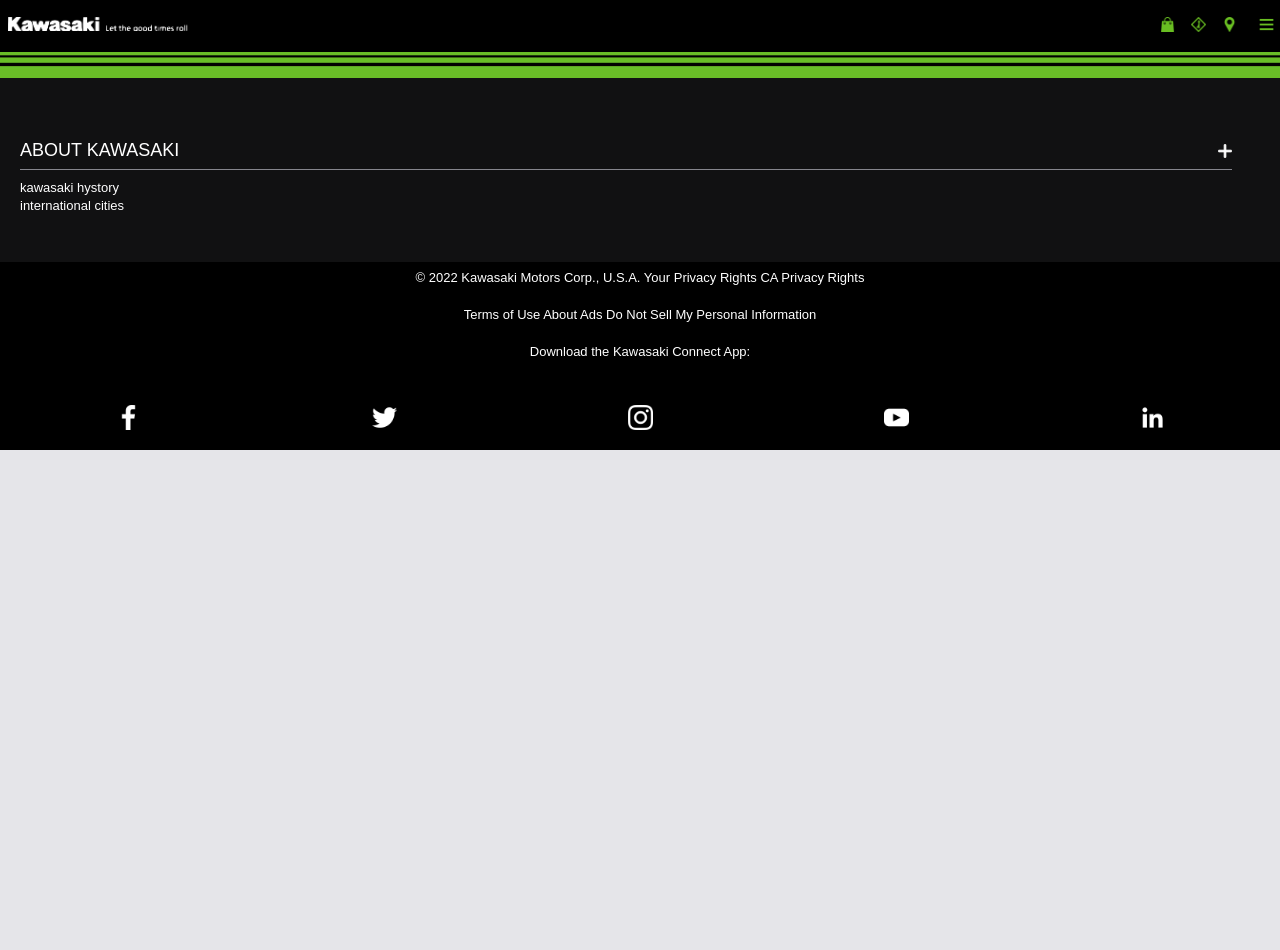
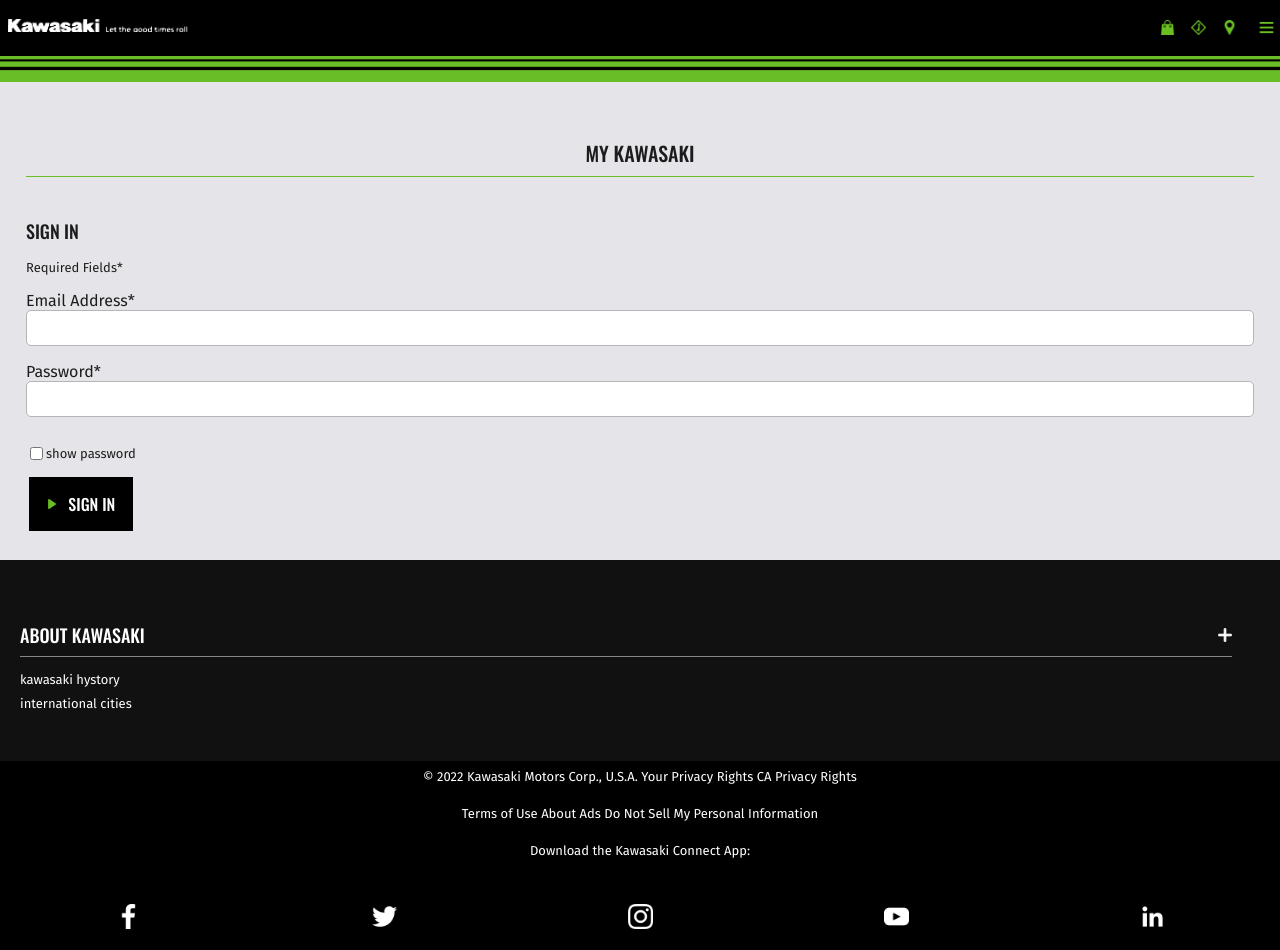
Before and after one commit to SergioHGHomez/kawasaki, a React (Create React App) app: page /my-kawasaki in a window 1280 px wide. Before the commit the page ends 800 px from the top, so only its background shows below. Built offline with nearby package versions, Linux system fonts and the light colour scheme.

Commit message:
[add] added the my kawasaki page and the cart page

```diff
--- a/public/index.html
+++ b/public/index.html
@@ -5,6 +5,12 @@
     <link rel="icon" href="%PUBLIC_URL%/favicon.ico" />
     <meta name="viewport" content="width=device-width, initial-scale=1" />
     <meta name="theme-color" content="#000000" />
+    <link rel="preconnect" href="https://fonts.googleapis.com" />
+  <link rel="preconnect" href="https://fonts.gstatic.com" crossorigin />
+  <link href="https://fonts.googleapis.com/css2?family=Oswald:wght@300;500;700&display=swap" rel="stylesheet" />
+  <link rel="preconnect" href="https://fonts.googleapis.com">
+  <link rel="preconnect" href="https://fonts.gstatic.com" crossorigin>
+  <link href="https://fonts.googleapis.com/css2?family=Fira+Sans:wght@300;400&display=swap" rel="stylesheet">
     <meta
       name="description"
       content="Web site created using create-react-app"
@@ -24,7 +30,7 @@
       work correctly both with client-side routing and a non-root public URL.
       Learn how to configure a non-root public URL by running `npm run build`.
     -->
-    <title>React App</title>
+    <title>kawasaki</title>
   </head>
   <body>
     <noscript>You need to enable JavaScript to run this app.</noscript>
--- /dev/null
+++ b/src/components/Shopping_card.jsx
@@ -0,0 +1,33 @@
+import React from 'react';
+import remove_icon from '../assets/icons/close.png';
+import '../styles/Shopping_card.scss'
+
+const Shopping_card = () => {
+    return (
+        <article className='shopping-card'>
+            <img src="https://www.kawasaki.com/content/uploads/accessories/K0094070BKNS/K0094070BKNS-131965331024806589.jpg?w=800&404=~/content/images/404.jpg" alt="hat" />
+            <h2>kawasaki Racing hat</h2>
+            <p>item# k003-4107-844s</p>
+            <label htmlFor="">QTY:</label>
+            <div className='quantitiContainer'>
+                <select name="" id="">
+                    <option value="1">1</option>
+                    <option value="2">2</option>
+                    <option value="3">3</option>
+                    <option value="4">4</option>
+                    <option value="5">5</option>
+                </select>
+                <button>UPDATE</button>
+            </div>
+            <p className='shopping-card_price'>
+                $38.95
+            </p>
+            <button className='shopping-card_remove'>
+                <img src={remove_icon} alt="remove icon" />
+                <p>REMOVE</p>
+            </button>
+        </article>
+    );
+}
+
+export default Shopping_card;
--- /dev/null
+++ b/src/components/SignIn.jsx
@@ -0,0 +1,26 @@
+import React from 'react';
+import right_icon from '../assets/icons/right_arrow.png';
+import '../styles/SignIn.scss';
+
+const SignIn = () => {
+    return (
+        <form className="SignIn" action="">
+            <h2>SIGN IN</h2>
+            <p>required fields*</p>
+            <label htmlFor="">email address*</label>
+            <input type="text" />
+            <label htmlFor="">password*</label>
+            <input type="text" />
+            <div className='SignIn_show-password'>
+                <input type="checkbox" name="showPass" id="" />
+                <p>show password</p>
+            </div>
+            <button className='SignIn_submit'>
+                <img src={right_icon} alt="right arrow icon" />
+                <p>sign in</p>
+            </button>
+        </form>
+    );
+}
+
+export default SignIn;
--- /dev/null
+++ b/src/pages/My_kawasaki.jsx
@@ -0,0 +1,14 @@
+import React from 'react';
+import SignIn from '../components/SignIn';
+import '../styles/My_kawasaki.scss';
+
+const My_kawasaki = () => {
+    return (
+        <section className='my-kawasaki'>
+            <h1>my kawasaki</h1>
+            <SignIn />
+        </section>
+        );
+}
+
+export default My_kawasaki;
--- /dev/null
+++ b/src/pages/NotFound.jsx
@@ -0,0 +1,13 @@
+import React from 'react';
+
+const NotFound = () => {
+    return (
+        <main className='Notfound'>
+            <h1>
+                Not found
+            </h1>
+        </main>
+     );
+}
+
+export default NotFound;
--- /dev/null
+++ b/src/pages/Shopping_cart.jsx
@@ -0,0 +1,16 @@
+import React from 'react';
+import Shopping_card from '../components/Shopping_card';
+import '../styles/Shopping_cart.scss';
+
+const Shopping_cart = () => {
+    return (
+        <main className='shopping-cart'>
+            <h1>Shopping cart</h1>
+            <section>
+                <Shopping_card />
+            </section>
+        </main>
+     );
+}
+
+export default Shopping_cart;
--- a/src/routes/App.js
+++ b/src/routes/App.js
@@ -2,6 +2,9 @@
 import { BrowserRouter, Routes, Route } from "react-router-dom";
 import Layout from '../containers/Layout';
 import Home from '../pages/Home';
+import My_kawasaki from "../pages/My_kawasaki";
+import NotFound from "../pages/NotFound";
+import Shopping_cart from "../pages/Shopping_cart";
 import '../styles/global.scss';
 
 
@@ -11,6 +14,9 @@
       <Layout>
         <Routes>
           <Route exact path='/' element={<Home />} />
+          <Route exact path="/shopping-cart" element={<Shopping_cart />} />
+          <Route exact path="/my-kawasaki" element={<My_kawasaki />} />
+          <Route path="*" element={<NotFound />} />
         </Routes>
       </Layout>
     </BrowserRouter>
--- /dev/null
+++ b/src/styles/My_kawasaki.scss
@@ -0,0 +1,16 @@
+@import 'vars';
+
+.my-kawasaki{
+    margin: 26px;
+}
+
+.my-kawasaki h1{
+    text-align: center;
+    margin-top: 56px;
+    margin-bottom: 26px;
+    padding-bottom: 8px;
+    border-bottom: 1px solid $--kawasaki_green;
+    text-transform: uppercase;
+    font-size: $--font_l;
+    font-weight: $--big;
+}
--- /dev/null
+++ b/src/styles/Shopping_card.scss
@@ -0,0 +1,79 @@
+@import 'vars';
+
+.shopping-card {
+    background: $--white;
+    margin: 16px;
+    padding: 16px;
+    box-shadow: 0 0 10px 0 rgba($color: #717171, $alpha: 0.5);
+}
+
+.shopping-card>img {
+    width: 270px;
+}
+
+.shopping-card>h2 {
+    font-size: $--font_standart;
+    font-family: $--principal_font;
+    font-weight: $--big;
+    text-transform: uppercase;
+    margin: 0;
+}
+
+.shopping-card>p:nth-of-type(1) {
+    font-size: $--font_standart;
+    font-family: $--secondary_font;
+    font-weight: $--regular;
+    margin: 0 0 40px 0;
+
+}
+
+.shopping-card>label {
+    font-size: $--font_s;
+}
+
+.quantitiContainer{
+ margin-bottom: 48px;
+}
+
+.quantitiContainer select{
+    width: 64px;
+    height: 36px;
+    padding: 4px;
+    border: 1px solid $--light_grey;
+    border-radius: 4px;
+    margin-right: 26px;
+}
+
+.quantitiContainer button{
+    width: 72px;
+    height: 42px;
+    background: $--black;
+    color: $--white;
+    font-family: $--principal_font;
+    font-weight: $--big;
+    font-size: $--font_standart;
+    text-transform: uppercase;
+}
+
+.shopping-card_price{
+    font-size: $--font_l;
+    font-weight: $--big;
+}
+
+.shopping-card_remove{
+    display: flex;
+    background: none;
+    border: none;
+    align-items: center;
+}
+
+.shopping-card_remove img{
+    width: 16px;
+    margin-right: 8px;
+}
+
+.shopping-card_remove p{
+    font-family: $--principal_font;
+    color: $--grey;
+    text-decoration: underline;
+}
--- /dev/null
+++ b/src/styles/Shopping_cart.scss
@@ -0,0 +1,15 @@
+@import 'vars';
+
+.shopping-cart{
+    padding-top: 16px;
+}
+
+.shopping-cart h1{
+    font-size: $--font_l;
+    font-weight: $--regular;
+    margin: 32px;
+    padding-bottom: 8px;
+    text-transform: uppercase;
+    text-align: center;
+    border-bottom: 1px solid $--kawasaki_green;
+}
--- /dev/null
+++ b/src/styles/SignIn.scss
@@ -0,0 +1,67 @@
+@import 'vars';
+
+.SignIn{
+    display: flex;
+    flex-direction: column;
+}
+
+.SignIn h2{
+    font-size: $--font_m;
+    font-weight: $--regular;
+    margin-bottom: 16px;
+}
+
+.SignIn > p{
+    font-size: $--font_s;
+    font-family: $--secondary_font;
+    margin: 0;
+    margin-bottom: 16px;
+    text-transform: capitalize;
+}
+
+.SignIn label{
+    font-size: $--font_standart;
+    font-weight: $--regular;
+    font-family: $--secondary_font;
+    text-transform: capitalize;
+}
+
+.SignIn input[type=text]{
+    height: 32px;
+    border: 1px solid $--light_grey;
+    border-radius: 5px;
+    margin-bottom: 16px;
+}
+
+.SignIn_show-password{
+    display: flex;
+}
+
+.SignIn_show-password p{
+    font-family: $--secondary_font;
+    font-size: $--font_s;
+}
+
+.SignIn_submit{
+    display: flex;
+    justify-content: space-evenly;
+    align-items: center;
+    width: 110px;
+    height: 60px;
+    background: $--black;
+    border: 3px solid $--base-color;
+
+}
+
+.SignIn_submit img{
+    height: 10px;
+}
+
+.SignIn_submit p{
+    font-size: $--font_standart;
+    font-weight: $--regular;
+    font-family: $--principal_font;
+    text-transform: uppercase;
+    color: $--white;
+
+}
```
Also changed, not shown: src/assets/icons/right_arrow.png (added).
